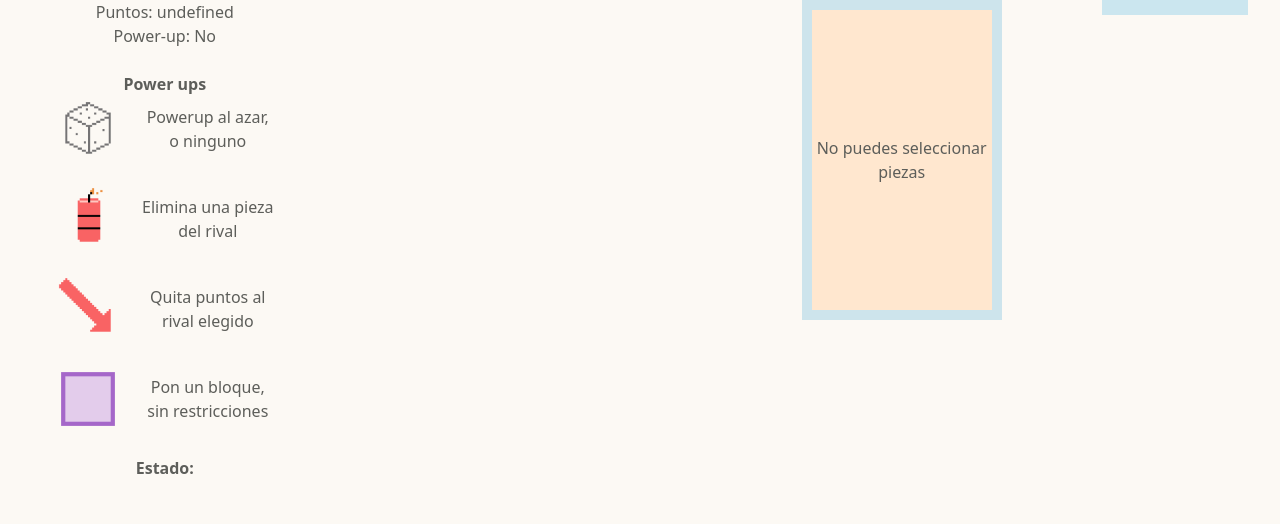
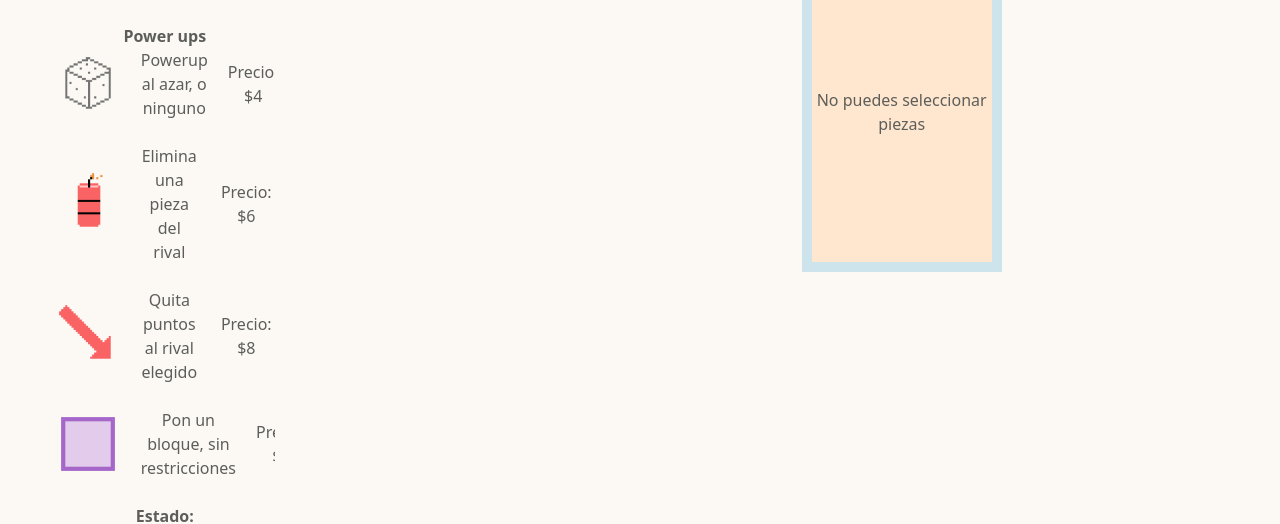
Before and after one commit to AlinnaVidal/Front_code_queens, a React (Vite) app: page /view/1 in a window 1280 px wide. Shown: the part 226-750 px from the top of the page. Built offline with nearby package versions, Linux system fonts and the light colour scheme; no server answers.

Commit message:
precio power up

```diff
--- a/src/game/ViewBoard.jsx
+++ b/src/game/ViewBoard.jsx
@@ -514,21 +514,26 @@ function ViewBoard() {
           <div className="item">
             <img  className="img" src={dado} alt="Dado" />
             <div  className="black_text_no_bold">Powerup al azar, o ninguno</div>
+            <div className="black_text_no_bold">Precio: $4</div>
           </div>
           &nbsp;
           <div className="item">
             <img  className="img" src={bomba1} alt="Bomba" />
             <div  className="black_text_no_bold">Elimina una pieza del rival</div>
+            <div className="black_text_no_bold">Precio: $6</div>
+
           </div>
           &nbsp;
           <div className="item">
             <img  className="img" src={flechaAbajo} alt="Flecha Abajo" />
             <div  className="black_text_no_bold">Quita puntos al rival elegido</div>
+            <div className="black_text_no_bold">Precio: $8</div>
           </div>
           &nbsp;
           <div className="item">
             <img  className="img"src={bloqueEspecial} alt="Bloque Especial" />
             <div  className="black_text_no_bold">Pon un bloque, sin restricciones</div>
+            <div className="black_text_no_bold">Precio: $6</div>
           </div>
           <div className="black_text">
             &nbsp;
```
